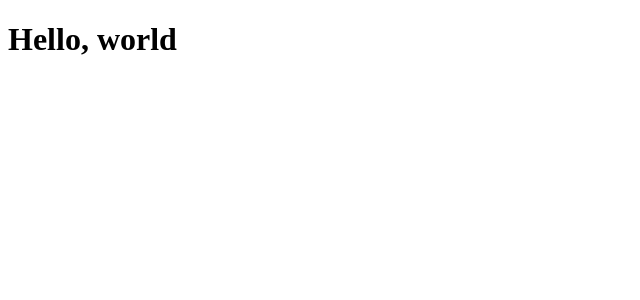
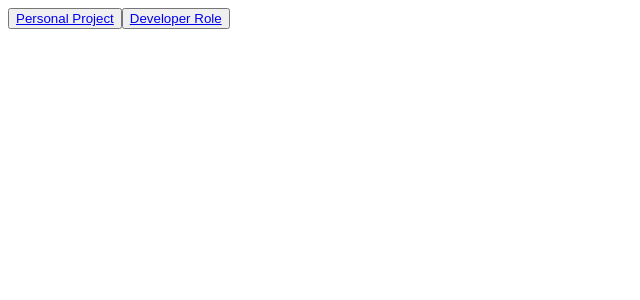
Before and after one commit to StanHus/Interview-1, a React (Create React App) app in the folder interview_upside/: page / in a window 1280 px wide. Shown: the top 300 px of the page, without its empty margins (0-640 px from the left). Built offline with nearby package versions, Linux system fonts and the light colour scheme.

Commit message:
added pp link, something is up with react

```diff
--- a/interview_upside/src/App.tsx
+++ b/interview_upside/src/App.tsx
@@ -1,8 +1,45 @@
 import { Fragment } from "react"
+import {BrowserRouter, Link, Switch, Route} from "react-router-dom";
+import Personal_project from "./components/pp_redirect"
 
 export default function App(){
     return(
-        <Fragment>
-            <h1>Hello, world</h1>
-        </Fragment>)
-}
+        <>
+         <BrowserRouter>
+            <nav>
+                    <button className="switchButton">
+                        <Link className = "navlink" to="/pp">Personal Project</Link>
+                    </button>
+                    <button className="switchButton">
+                        <Link className = "navlink" to="/role">Developer Role</Link>
+                    </button>
+            </nav>
+            <main>
+                <Switch>
+                    <Route exact path = "/pp">
+                    <section>
+                        <Personal_project />
+                      </section>
+                    </Route>
+                    {/* <Route exact path = "/progress">
+                        <section>
+                            <ListProgress />
+                            <Footer />
+                        </section>
+                    </Route>
+                    <Route exact path = "/analysis">
+                        <section>
+                            <Analysis />
+                            <Footer />
+                        </section>
+                    </Route> */}
+                    {/* <Route exact path = "/userPage">
+                        <section>
+                            <SignUp />
+                        </section>
+                    </Route> */}
+                </Switch>
+            </main>
+         </BrowserRouter>
+        </>
+)}
--- /dev/null
+++ b/interview_upside/src/components/pp_redirect.tsx
@@ -0,0 +1,9 @@
+import { Fragment } from "react"
+
+export default function Personal_project (){
+    return(
+        <div>
+            <h2><a href = "https://training-routine.netlify.app">Personal Project</a></h2>
+        </div>
+    )
+}
--- a/interview_upside/src/index.tsx
+++ b/interview_upside/src/index.tsx
@@ -4,7 +4,7 @@ import App from './App';
 
 ReactDOM.render(
   <React.StrictMode>
-            <App />
+      <App />
   </React.StrictMode>,
   document.getElementById('root')
 );
```
